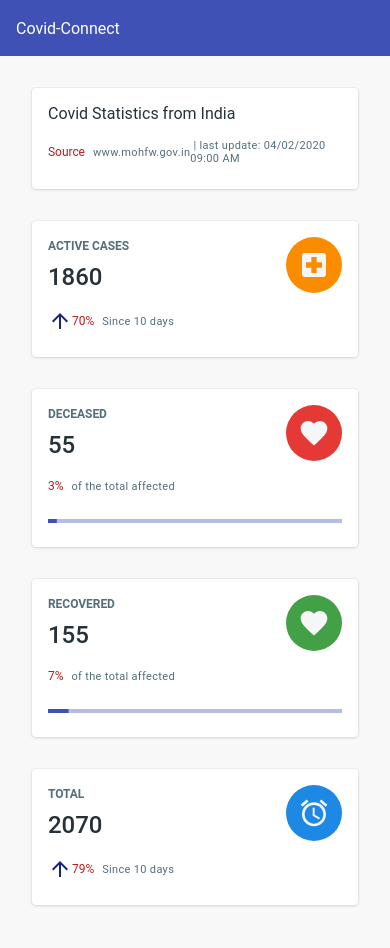
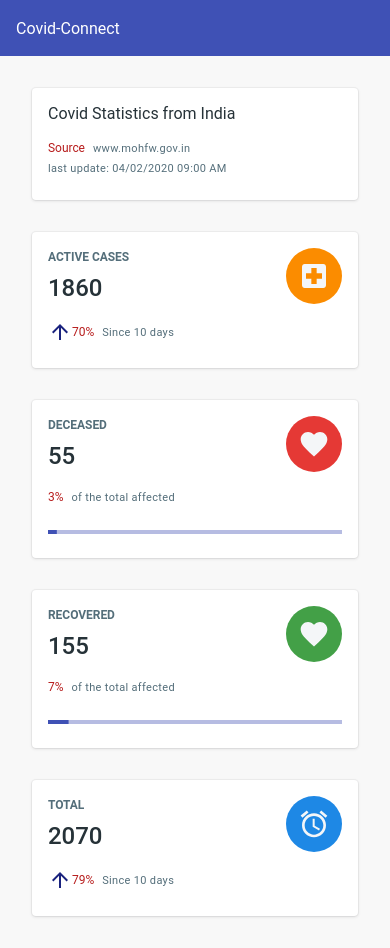
Before and after one commit to pillaisudheesh/covid-connect, a React (Create React App) app: page / in a window 390 px wide. Built offline with nearby package versions, Linux system fonts and the light colour scheme; what webfontloader would draw is missing.

Commit message:
Fixes issue in mobile view (#9)

```diff
--- a/src/features/HomeDashboard/Components/TrackerInfo.js
+++ b/src/features/HomeDashboard/Components/TrackerInfo.js
@@ -33,8 +33,11 @@ const TrackerInfo = props => {
                                 <Typography variant="caption">
                                  www.mohfw.gov.in
                                  </Typography>
-                                 <Typography variant="caption">
-                                 &nbsp;| last update: {statistics.lastUpdated}
+
+                            </div>
+                            <div>
+                            <Typography variant="caption">
+                                 last update: {statistics.lastUpdated}
                                  </Typography>
                             </div>
                         </CardContent>
```
